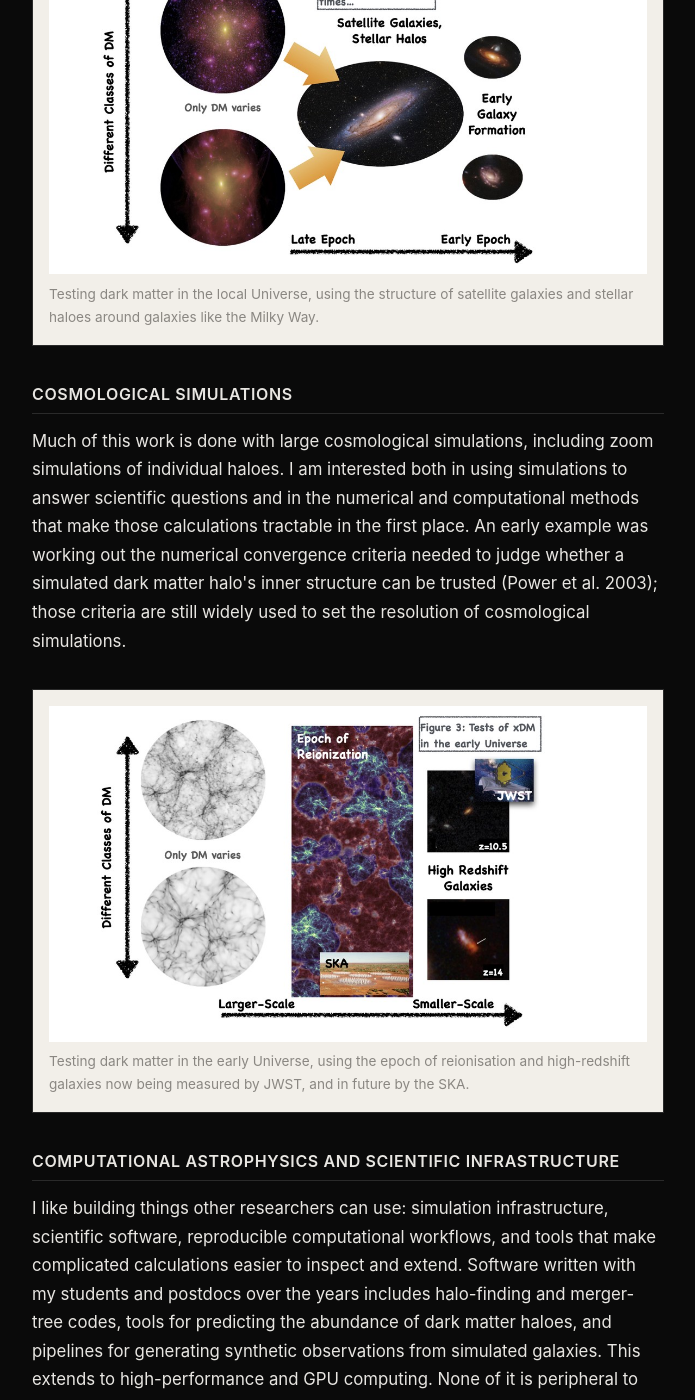
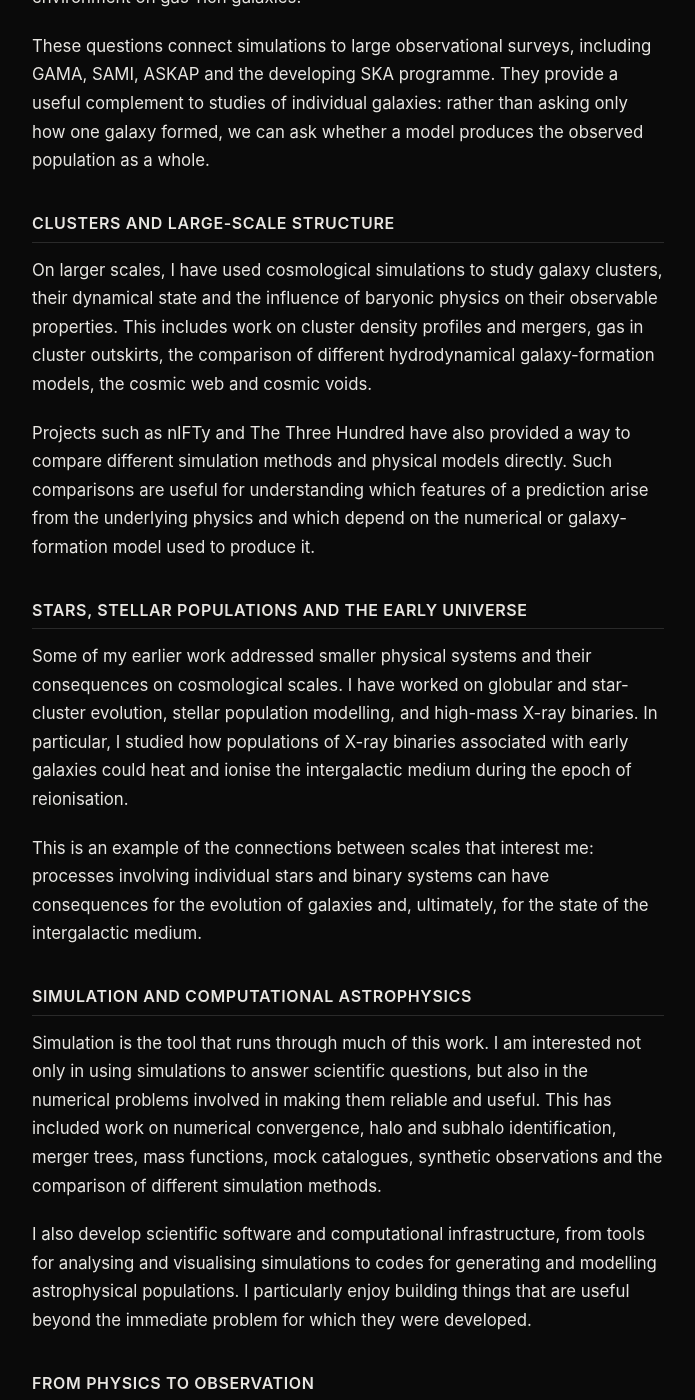
Before and after one commit to doctorcbpower/doctorcbpower.github.io, a Jekyll site: the page built from research.html, in a window 1280 px wide and 1400 px high, scrolled down 2481 px. Shown: the whole window, without its empty margins (292-987 px from the left). Built offline with Jekyll 4.4.1, drawn with Linux system fonts in a browser that asks for light colours; some of the changed text lies outside the part shown.

Commit message:
Revise research interests and enhance content clarity
Updated the research description and added details about cosmology and computational astrophysics. Revised various sections to enhance clarity and coherence.

```diff
--- a/research.html
+++ b/research.html
@@ -3,43 +3,62 @@
 title: Research
 description: "Research interests of Chris Power: dark matter, galaxy formation and dynamics, cosmological simulations, computational astrophysics and scientific inference."
 ---
+---
+
+layout: default
+title: Research
+description: "Research interests of Chris Power in cosmology and computational astrophysics."
+---------------------------------------------------------------------------------------------
+
 <h1>Research</h1>
 
-  <p>My research follows one thread from several directions: how different dark matter physics shapes halo and galaxy structure, how baryonic physics can produce changes that look similar, and how much of that difference survives into something we can actually observe and infer. The sections below are related rather than separate &mdash; most of what I do touches more than one of them.</p>
+<p>My research is in cosmology and computational astrophysics. I tend to be driven by physical questions rather than by a particular technique or class of object, and I use numerical simulations as a way of turning those questions into experiments. They allow particular pieces of physics to be varied and followed through from initial conditions to the structures and observables that result.</p>
 
-  <figure class="figure diagram">
-    <img src="images/xdm-scales.jpg" alt="Diagram showing dark matter signatures probed at different cosmic scales and epochs: early galaxy formation and the epoch of reionisation at early times, and satellite galaxies, stellar streams and the cosmic web at late times.">
-    <figcaption>The scales and epochs across which a dark matter model's effects can be probed, from early galaxy formation to the present-day cosmic web.</figcaption>
-  </figure>
+<p>Over the course of my career this has led me to work on a fairly broad range of problems, including the structure of dark matter haloes, galaxy formation and dynamics, galaxy clusters and large-scale structure, H&nbsp;I surveys, stellar populations, globular clusters, black holes, and high-mass X-ray binaries. These are not all parts of a single research programme. What connects them is an interest in how physical processes operating on different scales interact, and in what we can learn about those processes from the structures they produce.</p>
 
-  <h2>Dark matter</h2>
-  <p>I am interested in the nature of dark matter, and in what observations of galaxies and large-scale structure can actually tell us about it. It helps to separate the alternatives to cold dark matter into three broad classes: gravity-only models, such as cold or warm dark matter, where the physics is set by the initial power spectrum; models with additional interactions, such as self-interacting dark matter, where short-range interactions redistribute energy within haloes; and scalar-field models, such as fuzzy or axion-like dark matter, where a very light particle mass produces wave-like behaviour on astrophysical scales.</p>
+<h2>Dark matter and structure formation</h2>
 
-  <p>Different dark matter physics produces different halo and galaxy structure. The difficulty is that baryonic physics &mdash; feedback from stars and black holes, in particular &mdash; can produce changes that look much the same. Running matched simulations, in which only the dark matter physics changes and the galaxy-formation model is held fixed, gives a way of isolating the dark matter contribution: differences in outcome can then be traced to the dark matter model within that common framework, rather than being introduced by changing the feedback prescription. That does not remove every source of modelling uncertainty, but it turns an otherwise confounded comparison into a controlled one. The question that remains is how much of that difference survives as an observational constraint, once realistic observational effects are taken into account. I refer to this general problem &mdash; testing dark matter across its different classes on a like-for-like basis &mdash; as extended dark matter, or xDM.</p>
+<p>A particular focus of my current work is the nature of dark matter and what observations of galaxies and large-scale structure can tell us about it. Different dark matter models can change the abundance, structure and evolution of haloes, but their effects can be difficult to distinguish from those produced by galaxy formation. I am interested in using controlled simulations to isolate the effects of different dark matter models, and then asking which of those differences survive into observable properties of galaxies.</p>
 
-  <figure class="figure diagram">
-    <img src="images/xdm-toolbox.jpg" alt="Diagram showing the same simulation framework used to model gravity-only, interacting, and scalar-field dark matter, with galaxy formation held fixed, then compared to observations.">
-    <figcaption>Testing gravity-only, interacting and scalar-field dark matter models within the same simulation framework, with galaxy formation held fixed, then comparing the results to observations.</figcaption>
-  </figure>
+<p>This builds on a long-standing interest in the structure and dynamics of dark matter haloes. Early work included the numerical convergence of halo density profiles, their asymptotic structure and the reliability of subhalo detection. Later work explored halo assembly, satellite populations, tidal structure, warm dark matter and other departures from the standard cold dark matter picture. More recent work extends this to interacting and wave-like dark matter models and to the problem of connecting dark matter physics to observations of galaxies.</p>
 
-  <h2>Galaxy formation and dynamics</h2>
-  <p>Dark matter and baryonic physics act together to determine the structure and dynamics of galaxies. I work on questions of galaxy and halo structure, disc stability, baryonic contraction, and how simulated galaxies compare with observed ones.</p>
+<figure class="figure diagram">
+<img src="images/xdm-scales.jpg" alt="Diagram showing dark matter signatures probed at different cosmic scales and epochs.">
+<figcaption>Different scales and epochs provide different ways of looking for the effects of dark matter physics.</figcaption>
+</figure>
 
-  <figure class="figure diagram">
-    <img src="images/xdm-late-universe.jpg" alt="Diagram showing tests of dark matter in the local Universe, using satellite galaxies and stellar haloes around galaxies like the Milky Way, compared against different classes of dark matter model.">
-    <figcaption>Testing dark matter in the local Universe, using the structure of satellite galaxies and stellar haloes around galaxies like the Milky Way.</figcaption>
-  </figure>
+<h2>Galaxy formation and dynamics</h2>
 
-  <h2>Cosmological simulations</h2>
-  <p>Much of this work is done with large cosmological simulations, including zoom simulations of individual haloes. I am interested both in using simulations to answer scientific questions and in the numerical and computational methods that make those calculations tractable in the first place. An early example was working out the numerical convergence criteria needed to judge whether a simulated dark matter halo's inner structure can be trusted (Power et al. 2003); those criteria are still widely used to set the resolution of cosmological simulations.</p>
+<p>Galaxies form through the interaction of dark matter, gas, stars and feedback, and their observable properties carry information about all of these processes. I have worked on galaxy and halo structure, disc dynamics, baryonic contraction, gas accretion and removal, stellar and AGN feedback, satellite evolution, quenching, and the extended stellar components of galaxies.</p>
 
-  <figure class="figure diagram">
-    <img src="images/xdm-early-universe.jpg" alt="Diagram showing tests of dark matter in the early Universe, using the epoch of reionisation and high-redshift galaxies observed by JWST, compared against different classes of dark matter model.">
-    <figcaption>Testing dark matter in the early Universe, using the epoch of reionisation and high-redshift galaxies now being measured by JWST, and in future by the SKA.</figcaption>
-  </figure>
+<p>This work has often involved asking how a property of a galaxy relates to its dark matter halo, and how that relationship is altered by the processes involved in galaxy formation. It is also where the difficulty of interpreting galaxies as probes of fundamental physics becomes particularly clear: the same observable can contain information about several different physical processes.</p>
 
-  <h2>Computational astrophysics and scientific infrastructure</h2>
-  <p>I like building things other researchers can use: simulation infrastructure, scientific software, reproducible computational workflows, and tools that make complicated calculations easier to inspect and extend. Software written with my students and postdocs over the years includes halo-finding and merger-tree codes, tools for predicting the abundance of dark matter haloes, and pipelines for generating synthetic observations from simulated galaxies. This extends to high-performance and GPU computing. None of it is peripheral to the science: the numerical methods and the infrastructure they run on shape what a simulation can actually tell you, so working on them is part of doing the research rather than a service task alongside it.</p>
+<h2>Galaxy populations and H&nbsp;I</h2>
 
-  <h2>Scientific inference</h2>
-  <p>A question that runs through most of the above is where information is lost along the chain from fundamental physics, through simulation and galaxy formation, to what we actually observe and infer. Working out which assumptions matter, and what a given observation can genuinely constrain, is as much a part of the work as any individual result.</p>
+<p>I have worked extensively on the use of galaxy populations and neutral hydrogen as probes of galaxy formation and cosmology. This includes the H&nbsp;I mass function and velocity function, the relationship between H&nbsp;I content and halo mass, the spatial distribution and asymmetry of H&nbsp;I, and the effects of environment on gas-rich galaxies.</p>
+
+<p>These questions connect simulations to large observational surveys, including GAMA, SAMI, ASKAP and the developing SKA programme. They provide a useful complement to studies of individual galaxies: rather than asking only how one galaxy formed, we can ask whether a model produces the observed population as a whole.</p>
+
+<h2>Clusters and large-scale structure</h2>
+
+<p>On larger scales, I have used cosmological simulations to study galaxy clusters, their dynamical state and the influence of baryonic physics on their observable properties. This includes work on cluster density profiles and mergers, gas in cluster outskirts, the comparison of different hydrodynamical galaxy-formation models, the cosmic web and cosmic voids.</p>
+
+<p>Projects such as nIFTy and The Three Hundred have also provided a way to compare different simulation methods and physical models directly. Such comparisons are useful for understanding which features of a prediction arise from the underlying physics and which depend on the numerical or galaxy-formation model used to produce it.</p>
+
+<h2>Stars, stellar populations and the early Universe</h2>
+
+<p>Some of my earlier work addressed smaller physical systems and their consequences on cosmological scales. I have worked on globular and star-cluster evolution, stellar population modelling, and high-mass X-ray binaries. In particular, I studied how populations of X-ray binaries associated with early galaxies could heat and ionise the intergalactic medium during the epoch of reionisation.</p>
+
+<p>This is an example of the connections between scales that interest me: processes involving individual stars and binary systems can have consequences for the evolution of galaxies and, ultimately, for the state of the intergalactic medium.</p>
+
+<h2>Simulation and computational astrophysics</h2>
+
+<p>Simulation is the tool that runs through much of this work. I am interested not only in using simulations to answer scientific questions, but also in the numerical problems involved in making them reliable and useful. This has included work on numerical convergence, halo and subhalo identification, merger trees, mass functions, mock catalogues, synthetic observations and the comparison of different simulation methods.</p>
+
+<p>I also develop scientific software and computational infrastructure, from tools for analysing and visualising simulations to codes for generating and modelling astrophysical populations. I particularly enjoy building things that are useful beyond the immediate problem for which they were developed.</p>
+
+<h2>From physics to observation</h2>
+
+<p>A question that connects much of this work is how information about underlying physics survives the journey from theory, through structure formation and the complex processes of galaxy formation, to something we can actually observe. A simulation gives us an opportunity to follow that journey and to experiment with its individual components, but it also introduces assumptions of its own.</p>
+
+<p>I am therefore interested not only in what a model predicts, but in what can genuinely be inferred from that prediction or from an observation. Which differences are robust? Which depend on modelling choices? Where is information lost, and where are apparently distinct physical explanations observationally degenerate? For me, these questions are often as interesting as the particular system being simulated.</p>
```
